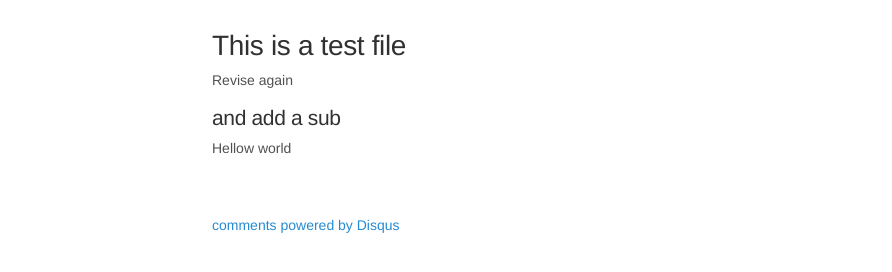
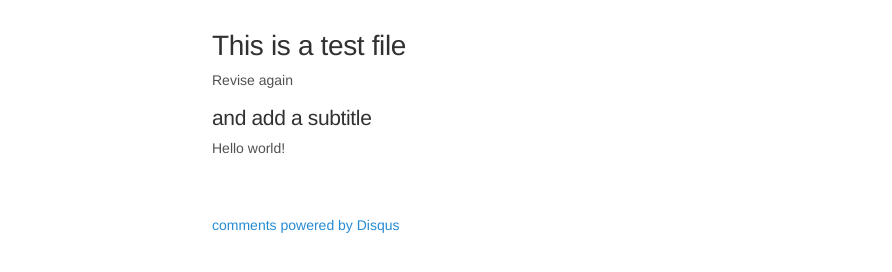
Before and after one commit to Ircama/osm-carto-tutorials, a Jekyll site: the page built from pages/a-test.md, in a window 1280 px wide. Shown: the part 128-400 px from the top of the page, without its empty margins (0-892 px from the left). Built offline with Jekyll 4.4.1, drawn with Linux system fonts in a browser that asks for light colours; comment, search, counter and statistics services are not loaded.

Commit message:
Update a-test.md

```diff
--- a/pages/a-test.md
+++ b/pages/a-test.md
@@ -8,6 +8,6 @@ permalink: /to-be-removed/
 # This is a test file
 Revise again
 
-## and add a sub
+## and add a subtitle
 
-Hellow world
+Hello world!
```
